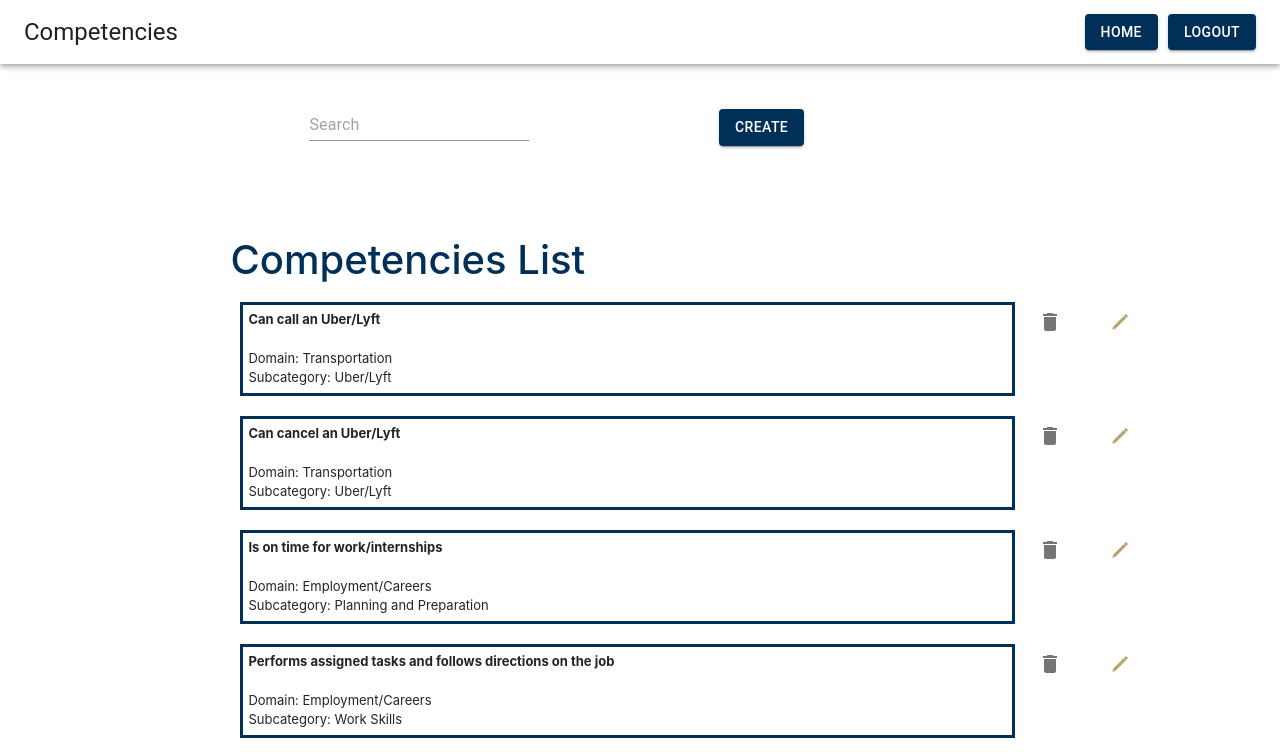
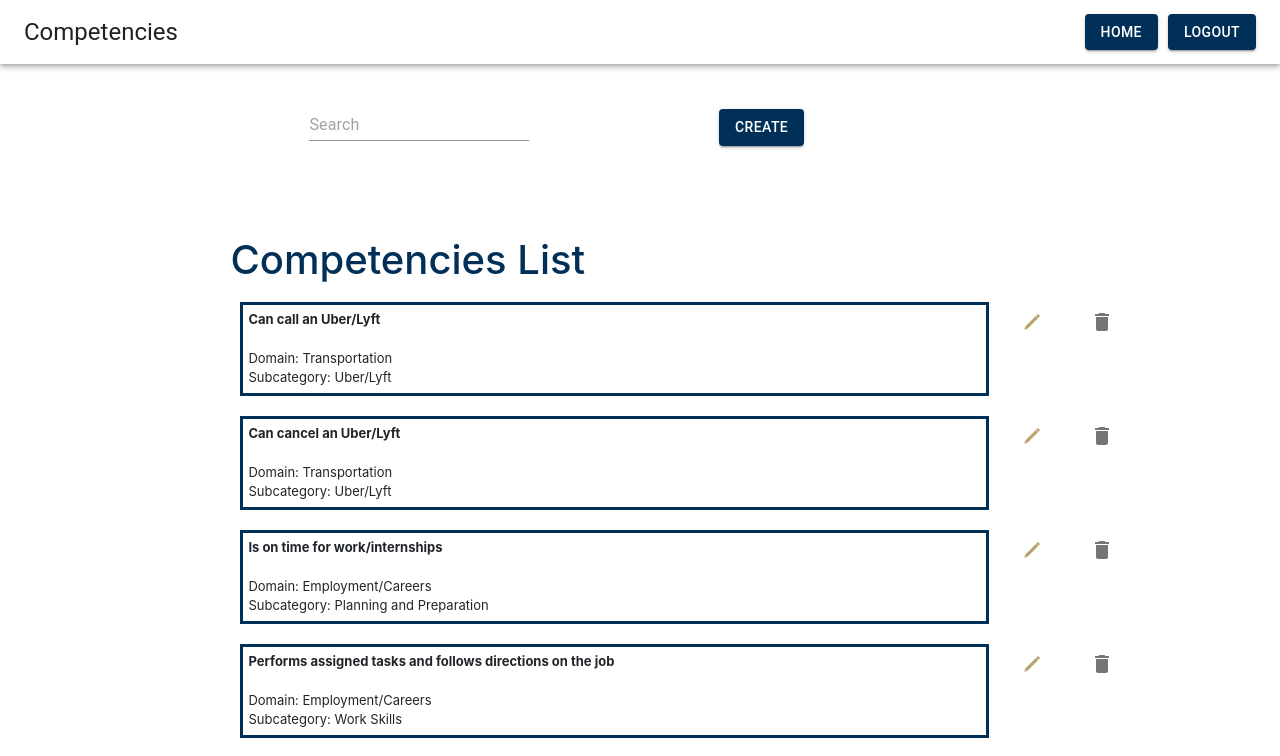
Before and after one commit to Excel-Tracker-Team-9302/excel-tracker, a React (Create React App) app in the folder excel-tracker-application/: page /competencies in a window 1280 px wide. Shown: the top 756 px of the page. Built offline with nearby package versions, Linux system fonts and the light colour scheme.

Commit message:
switch order of edit and delete buttons

```diff
--- a/excel-tracker-application/src/components/Common/CreateCompetencyButton.js
+++ b/excel-tracker-application/src/components/Common/CreateCompetencyButton.js
@@ -310,7 +310,7 @@ class CreateCompetencyButton extends React.Component {
 
   renderButton() {
     if (this.props.id || this.props.id == 0) {
-      return (<div classname="cardStyle" style={{ height: '50%', maxWidth: '5%', margin: '1.9vh 8vw 1vh 0.1vw' }}>
+      return (<div classname="cardStyle" style={{ height: '50%', maxWidth: '5%', margin: '1.9vh 1vw 1vh 0.1vw' }}>
         <Button onClick={this.openWindow} size='small'>
           <img src={EditBtn} width="22vw" height="50%" />
         </Button>
--- a/excel-tracker-application/src/components/Competencies/CompetenciesList.js
+++ b/excel-tracker-application/src/components/Competencies/CompetenciesList.js
@@ -17,8 +17,8 @@ const CompetenciesList = ({Competencies, prop}) => {
                         subcategory={Competencies[i].subcategory}
                         prop = {prop}
                     />
+                    <CreateCompetencyButton buttonTitle="Confirm" title="Edit Competency" id={Competencies[i].id} />
                     <DeleteButton></DeleteButton>
-                    <CreateCompetencyButton buttonTitle="Confirm" title="Edit Competency" id={Competencies[i].id} />
         </div>
                 );
             })
--- a/excel-tracker-application/src/components/TrackingLocations/DeleteButton.js
+++ b/excel-tracker-application/src/components/TrackingLocations/DeleteButton.js
@@ -17,7 +17,7 @@ class DeleteButton extends React.Component {
 
     render() {
         return (
-        <div classname = "cardStyle" style = {{height: '50%', maxWidth: '5%', margin: '0.8vh 1vw 1vh 0.1vw'}}>
+        <div classname = "cardStyle" style = {{height: '50%', maxWidth: '5%', margin: '0.8vh 10vw 1vh 0.1vw'}}>
         <IconButton onClick={this.handleClick} aria-label="delete">
             <DeleteIcon />
         </IconButton>
```
